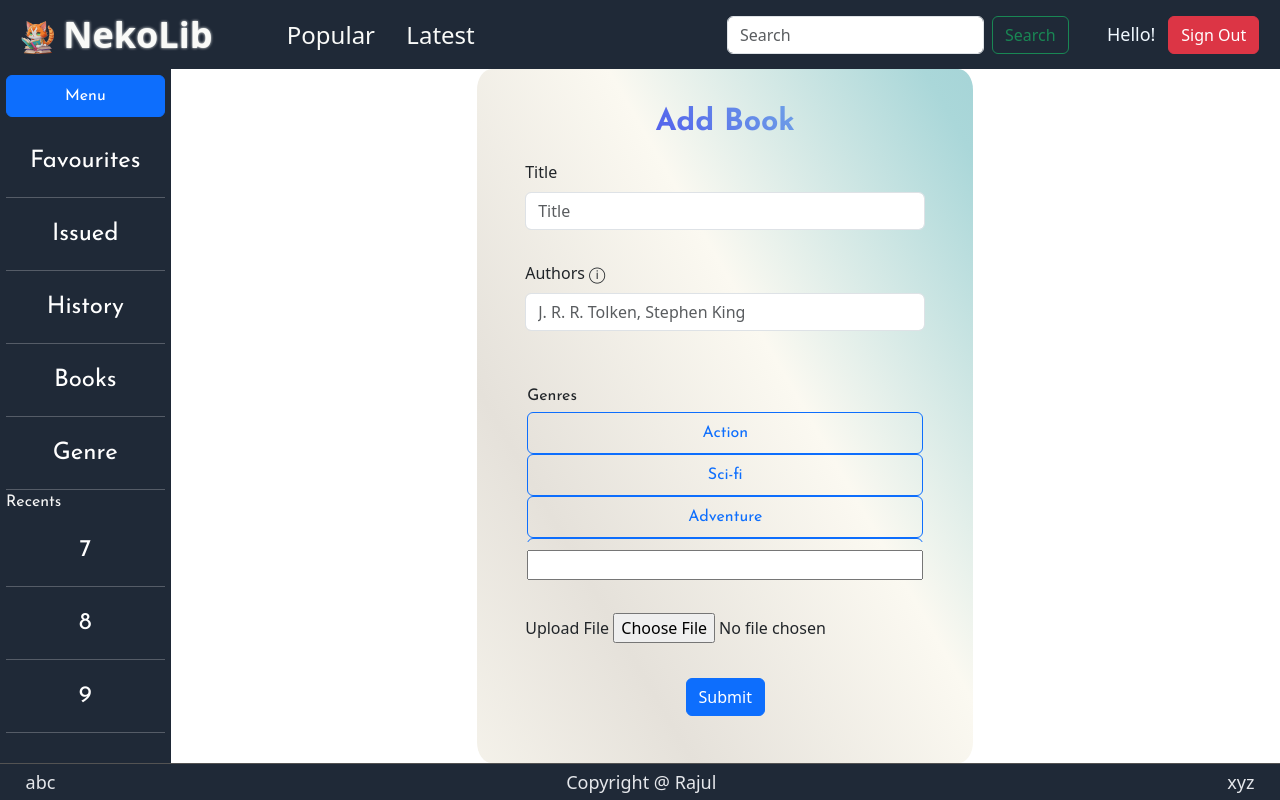
After one commit to ironman123/LibraryManagementApp, a Flask app: template templates/addbook.html in a window 1280 px wide. The commit adds this page. Run offline with Flask 3, Linux system fonts and the light colour scheme; the template is opened without the code that fills it, so the values that code supplies are empty.

Commit message:
Add Book Page Done

```diff
--- a/app.py
+++ b/app.py
@@ -29,11 +29,14 @@ def librarianDashboard():
         user = User.query.filter_by(id = session["userID"]).first()
         return render_template('librarian-dashboard.html', user = user.firstname)
 
-#@app.route("/book-editor", methods=["GET","POST"])
-#@login_required
-#@is_user("librarian")
-#def bookEditor():
-#    if request.method == "GET":
+@app.route("/add-book", methods=["GET","POST"])
+@login_required
+@is_user("librarian")
+def addBook():
+    if request.method == "GET":
+        return render_template('addbook.html')
+    elif request.method == "POST":
+        return render_template('addbook.html')
 
 
 
--- a/static/scripts/dashboard.js
+++ b/static/scripts/dashboard.js
@@ -34,3 +34,31 @@ function toggleFlex()
         genreLabel.innerHTML = '<img src="../static/images/genre.png" alt="Genre Editor" height = "' + panelItemHeight + '">';
     }
 }
+
+
+function inputGenre(checkbox)
+{
+    const inputField = document.getElementById('genre-input');
+    const genre = checkbox.nextElementSibling.textContent.trim();
+
+    if (checkbox.checked)
+    {
+        const genres = inputField.value.split(',').map(genre => genre.trim().toLowerCase());
+
+        if (!genres.includes(genre.toLowerCase()))
+        {
+            if (inputField.value === '')
+            {
+                inputField.value = genre;
+            }
+            else
+            {
+                inputField.value += ', ' + genre;
+            }
+        }
+    }
+    else
+    {
+        inputField.value = inputField.value.replace(genre, '').replace(/(^,|,,| ,|, $)/g, '').trim();
+    }
+}
--- a/static/styles/dashboard.css
+++ b/static/styles/dashboard.css
@@ -58,3 +58,23 @@ hr.divider {
     background: linear-gradient(to right, rgb(31, 41, 55) 50%, rgb(56, 130, 246) 50%) right;
     background-size: 200% 100%;
 }
+
+.form-box{
+    height: 86.75vh;
+    min-width: 75vw;
+    display: flex;
+    align-items: center;
+    justify-content: center;
+    width: 90vh;
+}
+
+.detail-form{
+    border-radius: 100px;
+    padding: 3vh;
+    display: flex;
+    height: 86.75vh;
+    padding-left: 6vh;
+    padding-right: 6vh;
+    flex-direction: column;
+    justify-content: space-around;
+}
--- a/static/styles/styles.css
+++ b/static/styles/styles.css
@@ -4,6 +4,7 @@
 }
 
 .body-container {
+    height: auto;
     display: flex;
     align-items: center;
     justify-content: center;
@@ -183,3 +184,36 @@
 .animated-button:active{
     transform: scale(0.95);
 }
+
+.dropdown{
+    font-family: 'Josefin Sans', 'Lucida Sans', 'sans-serif';
+    padding: 0.25vh;
+    display: flex;
+    flex-direction: column;
+    flex:1;
+    min-height: 25vh;
+    max-height: 25vh;
+    overflow: hidden;
+}
+
+.dropdown-content{
+    padding: 0;
+    margin-top: 0.5vh;
+    display: flex;
+    flex-direction: column;
+    overflow-y: auto;
+}
+
+.dropdown-content::-webkit-scrollbar{
+    display: none;
+}
+.dropdown-item{
+    margin: 0.25vh;
+    font-size: 2.5vh;
+    text-align: center;
+    text-decoration: none;
+    color:black;
+}
+.genre-input{
+    margin-top: 1vh;
+}
--- /dev/null
+++ b/templates/addbook.html
@@ -0,0 +1,83 @@
+{% extends "librarian-dashboard.html" %}
+
+{% block rightContent %}
+<div class="glow-bg">
+    <form action = "{{url_for('addBook')}}" method = "post" class="detail-form">
+      <div class="glow-text">Add Book</div>
+      <div class="row">
+          <div class="col">
+              <div class="mb-3">
+                  <label for="title" class="form-label">Title</label>
+                  <input type="text" class="form-control" id="title" name="title" placeholder="Title" value="{{ title }}">
+                  {% if titleError %}
+                  <div class="error-text">{{titleError}}</div>
+                  {% endif %}
+              </div>
+          </div>
+      </div>
+      <div class="row">
+          <div class="col">
+              <div class="mb-3">
+                <label for="authors" class="form-label">Authors</label>
+                <span class="help-tooltip" title="For multiple authors add their names separated by a comma: Author1, Author2, Author3">ⓘ</span>
+                <input type="text" class="form-control" id="authors" placeholder="J. R. R. Tolken, Stephen King" name="authors" value="{{ authors }}">
+                <div class="tooltip" id="authors-tooltip">
+                    For multiple authors add their names separated by a comma
+                </div>
+                {% if authorsError %}
+                    <div class="error-text">{{authorsError}}</div>
+                {% endif %}
+              </div>
+          </div>
+      </div>
+      <div class="row">
+        <div class="col">
+            <div class="mb-3">
+                <div class="dropdown">Genres
+                    <div class="dropdown-content" id="genre-dropdown">
+                        <input type="checkbox" class="btn-check dropdown-button" id="Action" autocomplete="off" onchange="inputGenre(this)">
+                        <label class="btn btn-outline-primary" for="Action" style="text-align: center; padding: 1vh;">Action</label>
+
+                        <input type="checkbox" class="btn-check dropdown-button" id="Sci-fi" autocomplete="off" onchange="inputGenre(this)">
+                        <label class="btn btn-outline-primary" for="Sci-fi" style="text-align: center; padding: 1vh;">Sci-fi</label>
+
+                        <input type="checkbox" class="btn-check dropdown-button" id="Adventure" autocomplete="off" onchange="inputGenre(this)">
+                        <label class="btn btn-outline-primary" for="Adventure" style="text-align: center; padding: 1vh;">Adventure</label>
+
+                        <input type="checkbox" class="btn-check dropdown-button" id="Drama" autocomplete="off" onchange="inputGenre(this)">
+                        <label class="btn btn-outline-primary" for="Drama" style="text-align: center; padding: 1vh;">Drama</label>
+
+                        <input type="checkbox" class="btn-check dropdown-button" id="Phylosophy" autocomplete="off" onchange="inputGenre(this)">
+                        <label class="btn btn-outline-primary" for="Phylosophy" style="text-align: center; padding: 1vh;">Phylosophy</label>
+
+                        <input type="checkbox" class="btn-check dropdown-button" id="Horror" autocomplete="off" onchange="inputGenre(this)">
+                        <label class="btn btn-outline-primary" for="Horror" style="text-align: center; padding: 1vh;">Horror</label>
+
+                        <input type="checkbox" class="btn-check dropdown-button" id="Mystery" autocomplete="off" onchange="inputGenre(this)">
+                        <label class="btn btn-outline-primary" for="Mystery" style="text-align: center; padding: 1vh;">Mystery</label>
+                    </div>
+                    <input type="text" id="genre-input" class="genre-input">
+                </div>
+            </div>
+        </div>
+      </div>
+      <div class="row">
+          <div class="col">
+              <div class="mb-3">
+                <label for="file-upload" class="form-label">Upload File</label>
+                <input type="file" id="file-upload" name="file-upload" accept=".pdf">
+              </div>
+          </div>
+      </div>
+      {% block fields %}
+      {% endblock %}
+      <div class="row">
+          <div class="col">
+              <div class="mb-3" style="display: flex;justify-content: center;">
+                  <input type="submit" class="btn btn-primary"  value="Submit">
+              </div>
+          </div>
+      </div>
+    </form>
+</div>
+{% endblock %}
--- a/templates/dashboard.html
+++ b/templates/dashboard.html
@@ -25,8 +25,10 @@
             </div>
         </div>
         <div class = "right-panel">
-            {% block rightContent %}
-            {% endblock %}
+            <div class="body-container">
+                {% block rightContent %}
+                {% endblock %}
+            </div>
         </div>
     </div>
 {% endblock %}
--- a/templates/librarian-dashboard.html
+++ b/templates/librarian-dashboard.html
@@ -54,5 +54,7 @@
         </div>
     </div>
 </div>
-<button type="button" class="add-button animated-button">+</button>
+<a href = "{{url_for('addBook')}}" style="text-decoration: none; text-align: center; color: white;">
+    <button type="button" class="add-button animated-button">+</button>
+</a>
 {% endblock %}
```
